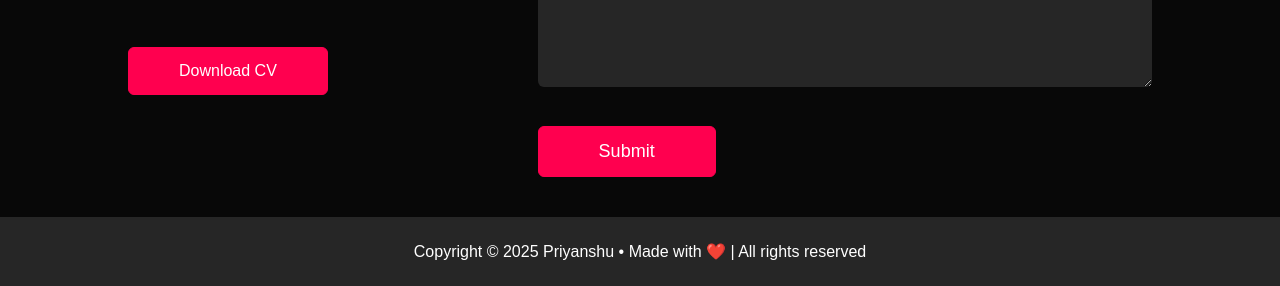
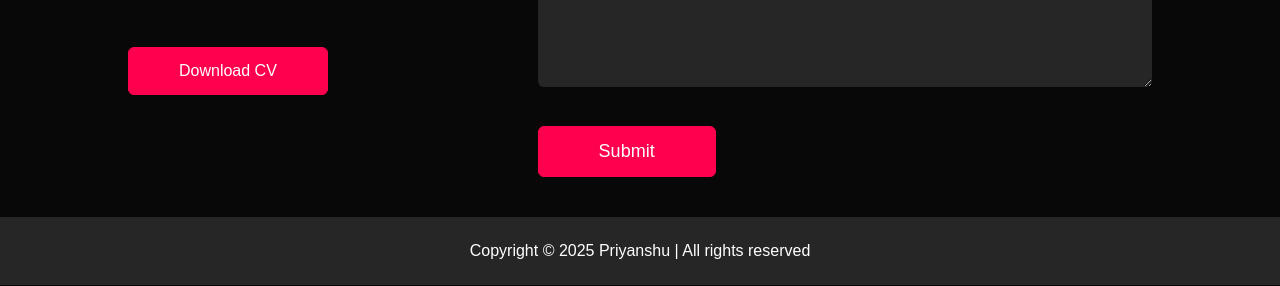
Before and after one commit to Geniuspriyanshu/me, a plain HTML site: page index.html in a window 1280 px wide. Shown: the part 3185-3471 px from the top of the page. Drawn offline with Linux system fonts and the light colour scheme.

Commit message:
Update index.html
Footer updated

```diff
--- a/index.html
+++ b/index.html
@@ -216,7 +216,7 @@
             </div>
         </div>
         <div class="copyright">
-            <p>Copyright &#169; 2025 Priyanshu • Made with ❤️ | All rights reserved</p>
+            <p>Copyright &#169; 2025 Priyanshu | All rights reserved</p>
         </div>
     </div>
 
```
